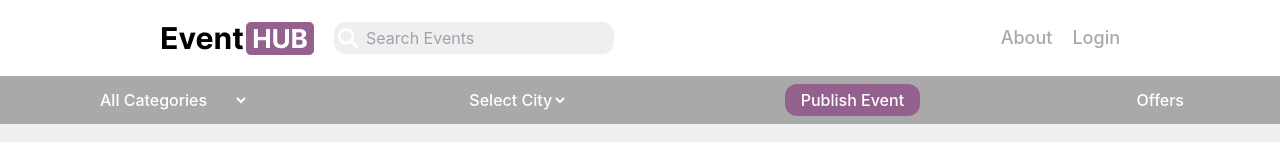
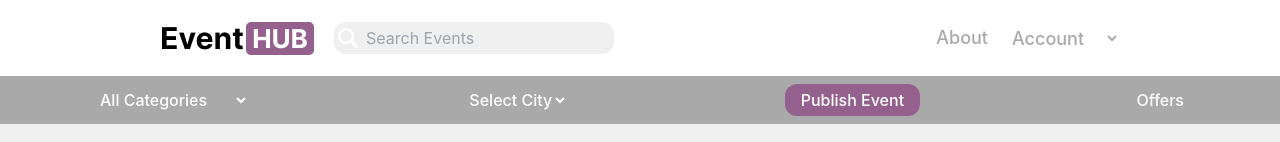
Before and after one commit to himanshuvarandani/EventHub-Frontend, a React (Create React App) app: page / in a window 1280 px wide. Shown: the top 142 px of the page. Built offline with nearby package versions, Linux system fonts and the light colour scheme; no server answers.

Commit message:
Add links to headers

```diff
--- a/src/components/Header.js
+++ b/src/components/Header.js
@@ -1,7 +1,13 @@
 import { faSearch } from "@fortawesome/free-solid-svg-icons"
 import { FontAwesomeIcon } from "@fortawesome/react-fontawesome"
+import { useContext } from "react"
+import { AuthContext } from "../context/AuthContext"
+import { useNavigate } from "react-router-dom"
 
 const Header = () => {
+  const { user, setUser } = useContext(AuthContext)
+  const navigate = useNavigate()
+
   return (
     <nav className="sm:sticky top-0 z-50 w-full bg-white">
       <div className="w-full flex justify-between items-center px-40 py-5">
@@ -19,7 +25,55 @@ const Header = () => {
         </div>
         <div className="flex items-center text-lg text-gray-650 font-medium">
           <p className="mr-5">About</p>
-          <p>Login</p>
+          {!user.id ? (
+            <p>Login</p>
+          ) : (
+            <select
+              className="bg-white w-28 hover:cursor-pointer"
+              value="Account"
+              onChange={(e) => {
+                switch(e.target.value) {
+                  case "Profile": {
+                    navigate("/user/profile")
+                    break
+                  }
+                  case "My Events": {
+                    navigate("/user/events")
+                    break
+                  }
+                  case "Transactions": {
+                    navigate("/user/transactions")
+                    break
+                  }
+                  case "Logout": {
+                    localStorage.setItem("token", null)
+                    setUser({
+                      id: 0,
+                      name: "",
+                      email: "",
+                      contact: "",
+                      city: "",
+                    })
+                    break
+                  }
+                }
+              }}
+            >
+              <option className="hidden" >Account</option>
+              <option className="hover:cursor-pointer">
+                Profile
+              </option>
+              <option className="hover:cursor-pointer">
+                My Events
+              </option>
+              <option className="hover:cursor-pointer">
+                Transactions
+              </option>
+              <option className="hover:cursor-pointer">
+                Logout
+              </option>
+            </select>
+          )}
         </div>
       </div>
     </nav>
--- a/src/components/SubHeader.js
+++ b/src/components/SubHeader.js
@@ -1,7 +1,21 @@
+import { useContext } from "react"
+import { AuthContext } from "../context/AuthContext"
+
 const SubHeader = () => {
+  const {
+    selectedCity,
+    setSelectedCity,
+    selectedCategory,
+    setSelectedCategory
+  } = useContext(AuthContext)
+
   return (
     <div className="flex justify-between items-center bg-gray-650 text-white h-12 px-24">
-      <select className="font-medium bg-gray-650">
+      <select
+        className="font-medium bg-gray-650"
+        value={selectedCategory}
+        onChange={(e) => setSelectedCategory(e.target.value)}
+      >
         <option>All Categories</option>
         <option>Convention</option>
         <option>Standup Comedy</option>
@@ -13,7 +27,11 @@ const SubHeader = () => {
         <option>Music Festival</option>
         <option>Corporate Events</option>
       </select>
-      <select className="font-medium bg-gray-650">
+      <select
+        className="font-medium bg-gray-650"
+        value={selectedCity}
+        onChange={(e) => setSelectedCity(e.target.value)}
+      >
         <option>Select City</option>
         <option>Bangalore</option>
         <option>City 1</option>
@@ -22,8 +40,13 @@ const SubHeader = () => {
         <option>City 4</option>
         <option>City 5</option>
       </select>
-      <button className="bg-purple-550 font-medium rounded-xl px-4 py-1">Publish Event</button>
-      <p className="font-medium">Offers</p>
+      <a
+        className="bg-purple-550 font-medium rounded-xl px-4 py-1"
+        href="/event/new"
+      >
+        Publish Event
+      </a>
+      <a href="/offers" className="font-medium">Offers</a>
     </div>
   )
 }
--- a/src/context/AuthContext.js
+++ b/src/context/AuthContext.js
@@ -1,7 +1,7 @@
 import { createContext, useState } from 'react'
 
 const initialUser = {
-  id: 0,
+  id: 1,
   name: "",
   email: "",
   contact: "",
```
